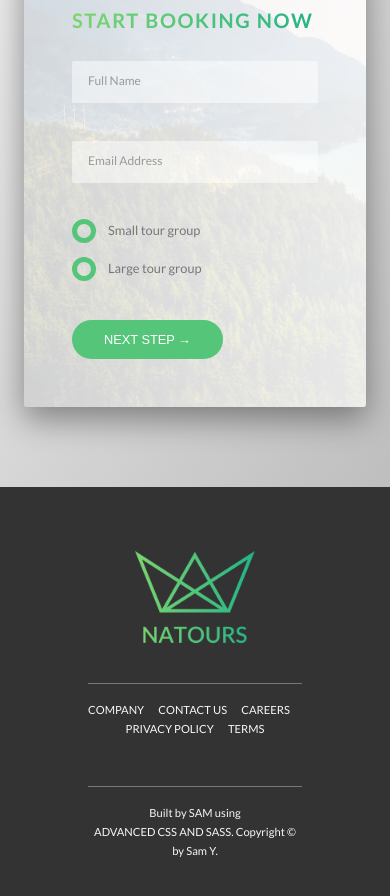
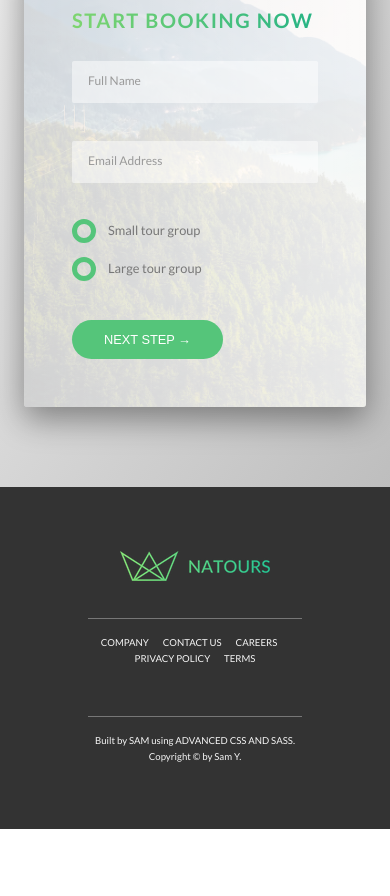
Before and after one commit to super8989/SCSS_Natours, a website: page index.html in a window 390 px wide. Shown: the part 5962-6858 px from the top of the page. After the commit the page ends 6791 px from the top, so only its background shows below. Drawn offline with Linux system fonts and the light colour scheme.

Commit message:
Responsive Images in HTML Art Direction and Density Switching and footer media query

```diff
--- a/index.html
+++ b/index.html
@@ -345,7 +345,15 @@
 
     <footer class="footer">
         <div class="footer__logo-box">
-            <img src="img/logo-green-2x.png" alt="Full logo" class="footer__logo">
+
+            <picture class="footer__logo">
+                <source srcset="img/logo-green-small-1x.png 1x, img/logo-green-small-2x.png 2x,"
+                    media="(max-width: 37.5em)">
+                <img srcset="img/logo-green-1x.png 1x, img/logo-green-2x.png 2x" alt="Full logo">
+            </picture>
+
+
+
         </div>
         <div class="row">
             <div class="col-1-of-2">
--- a/sass/layout/_footer.scss
+++ b/sass/layout/_footer.scss
@@ -35,6 +35,10 @@
 
 	&__list {
 		list-style: none;
+
+		@include respond(tab-port) {
+			font-size: 1.2rem;
+		}
 	}
 
 	&__item {
@@ -74,6 +78,7 @@
 			width: 100%;
 			float: none;
 			text-align: center;
+			font-size: 1.2rem;
 		}
 	}
 }
```
Also changed, not shown: css/main.css, 1 other file.
